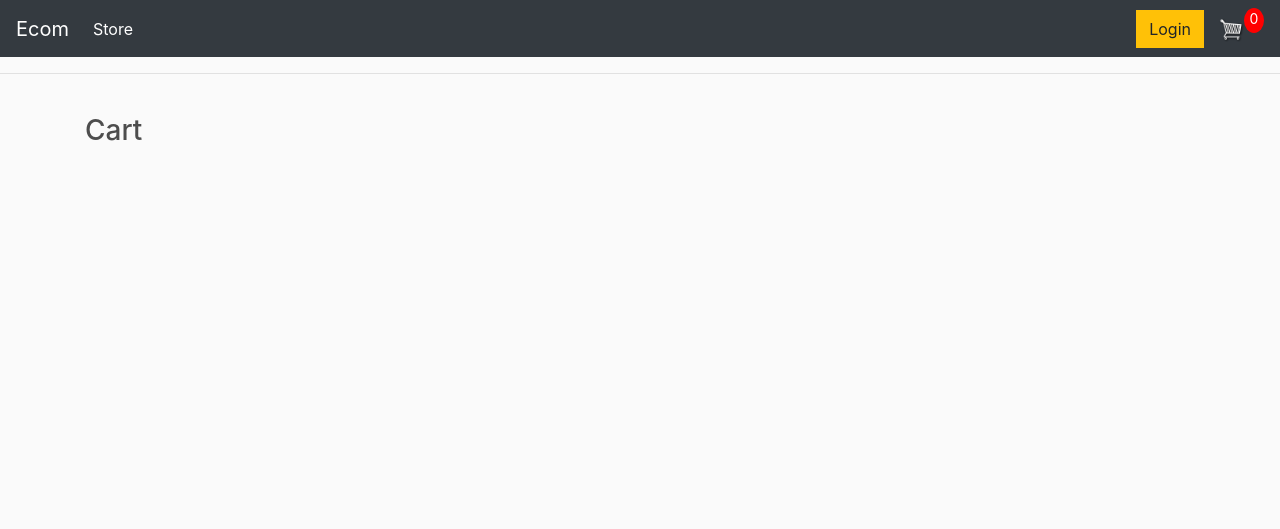
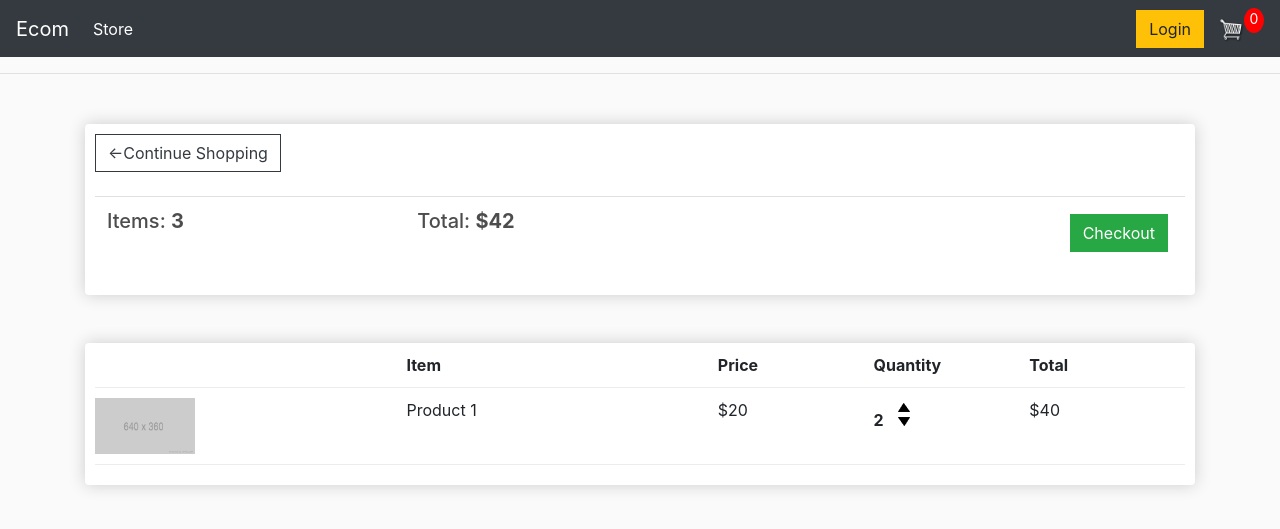
Before and after one commit to ajrvs/ecommerce, a Django app: page /cart/ in a window 1280 px wide. Shown: the top 529 px of the page. Run offline with Django 5.2, Linux system fonts and the light colour scheme; tables that the repository leaves empty hold one stand-in row (Sample ...); lists and menus that the app fills with data are empty; some libraries are stand-ins or nearby versions.

Commit message:
Updated cart.html

```diff
--- a/store/templates/store/cart.html
+++ b/store/templates/store/cart.html
@@ -1,6 +1,51 @@
 {% extends 'store/main.html' %}
 {% load static %}
 
+{% block title %}Cart{% endblock title %}
+
 {% block content %}
-    <h3>Cart</h3>
+    <div class="row">
+        <div class="col-lg-12">
+            <div class="box-element">
+                <a class="btn btn-outline-dark" href="{% url 'store' %}">&#x2190;Continue Shopping</a>
+                <br>
+                <br>
+                <table class="table">
+                    <tr>
+                        <th><h5>Items: <strong>3</strong></h5></th>
+                        <th><h5>Total: <strong>$42</strong></h5></th>
+                        <th>
+                            <a style="float: right; margin: 5px;" class="btn btn-success" href="{% url 'checkout' %}">Checkout</a>
+                        </th>
+                    </tr>
+                </table>
+            </div>
+            <br>
+            <br>
+            <div class="box-element">
+                <div class="cart-row">
+                    <div style="flex:2"></div>
+                    <div style="flex:2"><strong>Item</strong></div>
+                    <div style="flex:1"><strong>Price</strong></div>
+                    <div style="flex:1"><strong>Quantity</strong></div>
+                    <div style="flex:1"><strong>Total</strong></div>
+                </div>
+
+                <div class="cart-row">
+                    <div style="flex:2"><img class="row-image" src="{% static 'images/placeholder.png' %}" alt=""></div>
+                    <div style="flex:2">Product 1</div>
+                    <div style="flex:1">$20</div>
+                    <div style="flex:1">
+                        <p class="quantity">2</p>
+                        <div class="quantity">
+                            <img class="chg-quantity" src="{% static  'images/arrow-up.png' %}">
+
+                            <img class="chg-quantity" src="{% static  'images/arrow-down.png' %}">
+                        </div>
+                    </div>
+                    <div style="flex:1">$40</div>
+                </div>
+            </div>
+        </div>
+    </div>
 {% endblock content %}
--- a/store/templates/store/main.html
+++ b/store/templates/store/main.html
@@ -5,7 +5,7 @@
 <head>
     <meta charset="UTF-8">
     <meta name="viewport" content="width=device-width, initial-scale=1.0">
-    <title>Ecom</title>
+    <title>{% block title %}Ecom{% endblock title %}</title>
     <link rel="stylesheet" href="https://stackpath.bootstrapcdn.com/bootstrap/4.4.1/css/bootstrap.min.css" integrity="sha384-Vkoo8x4CGsO3+Hhxv8T/Q5PaXtkKtu6ug5TOeNV6gBiFeWPGFN9MuhOf23Q9Ifjh" crossorigin="anonymous">
     <link rel="stylesheet" type="text/css" href="{% static 'css/main.css' %}">
 </head>
--- a/store/templates/store/store.html
+++ b/store/templates/store/store.html
@@ -7,6 +7,7 @@
             <img class="thumbnail" src="{% static 'images/placeholder.png' %}">
             <div class="box-element product">
                 <h6>Product</h6>
+                <hr>
                 <button class="btn btn-outline-secondary add-btn">Add to Cart</button>
                 <a class="btn btn-outline-success" href="#">View</a>
                 <h4 style="display: inline-block; float: right"><strong>$20</strong></h4>
@@ -16,6 +17,7 @@
             <img class="thumbnail" src="{% static 'images/placeholder.png' %}">
             <div class="box-element product">
                 <h6>Product</h6>
+                <hr>
                 <button class="btn btn-outline-secondary add-btn">Add to Cart</button>
                 <a class="btn btn-outline-success" href="#">View</a>
                 <h4 style="display: inline-block; float: right"><strong>$20</strong></h4>
@@ -25,6 +27,7 @@
             <img class="thumbnail" src="{% static 'images/placeholder.png' %}">
             <div class="box-element product">
                 <h6>Product</h6>
+                <hr>
                 <button class="btn btn-outline-secondary add-btn">Add to Cart</button>
                 <a class="btn btn-outline-success" href="#">View</a>
                 <h4 style="display: inline-block; float: right"><strong>$20</strong></h4>
```
Also changed, not shown: README.md, static/images/arrow-down.png (added), static/images/arrow-up.png (added).
